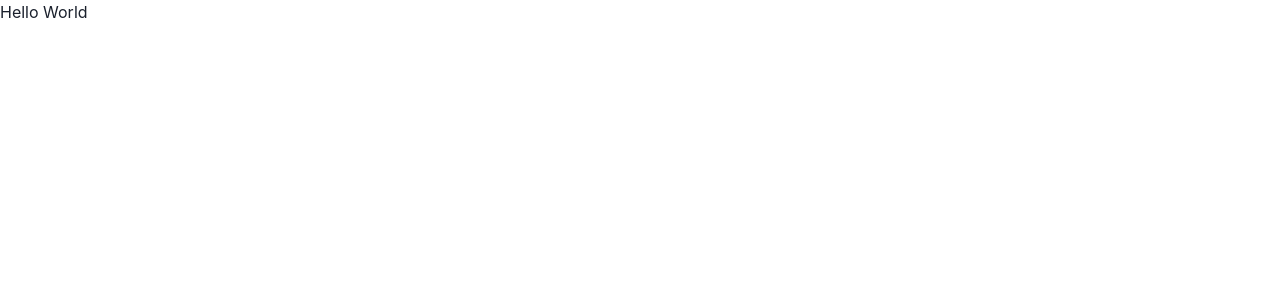
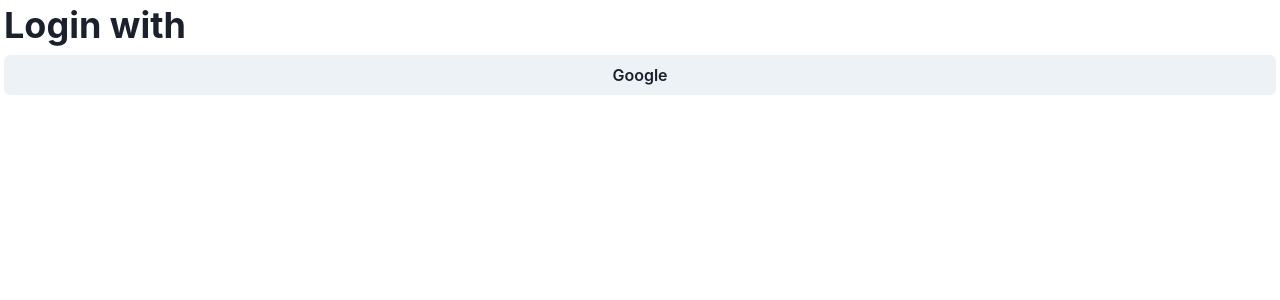
Before and after one commit to AnibalDBXD/cobuild-todo, a Next.js app: page / in a window 1280 px wide. Shown: the top 300 px of the page. Built offline with nearby package versions, Linux system fonts and the light colour scheme.

Commit message:
Add layout component

```diff
--- /dev/null
+++ b/components/Layout/index.tsx
@@ -0,0 +1,17 @@
+import { FC } from "react";
+import { Flex } from "@chakra-ui/react";
+
+const Layout: FC = ({ children }) => {
+  return (
+    <Flex
+      flexDirection="column"
+      minHeight="100vh"
+      minWidth="100vw"
+      padding={1}
+    >
+      {children}
+    </Flex>
+  );
+};
+
+export default Layout;
--- a/pages/_app.tsx
+++ b/pages/_app.tsx
@@ -1,10 +1,13 @@
 import { ChakraProvider } from "@chakra-ui/react";
 import type { AppProps } from 'next/app';
+import Layout from "../components/Layout";
 
 function MyApp({ Component, pageProps }: AppProps): JSX.Element {
   return (
     <ChakraProvider>
-      <Component {...pageProps} />
+      <Layout>
+        <Component {...pageProps} />
+      </Layout>
     </ChakraProvider>
   );
 }
--- a/pages/index.tsx
+++ b/pages/index.tsx
@@ -1,8 +1,11 @@
-import { Text } from "@chakra-ui/react";
+import { Stack, Heading, Button } from "@chakra-ui/react";
 import type { NextPage } from 'next';
 const Home: NextPage = () => {
   return (
-    <Text>Hello World</Text>
+    <Stack>
+      <Heading>Login with</Heading>
+      <Button>Google</Button>
+    </Stack>
   );
 };
 
```
